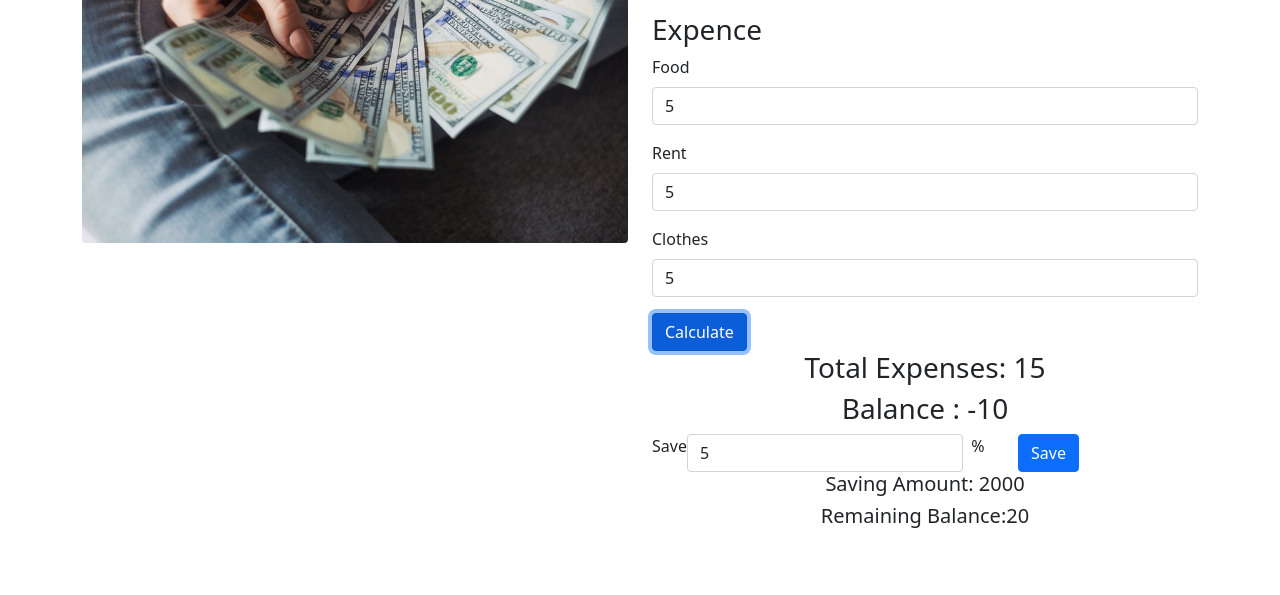
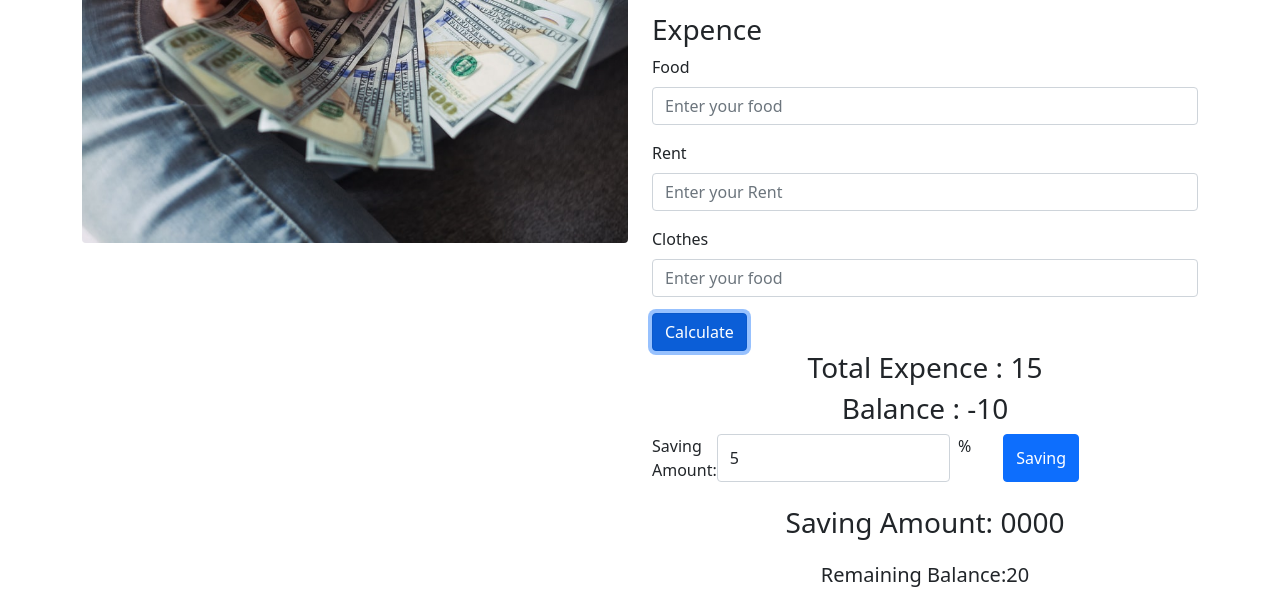
Before and after one commit to Sadnan-2019/Simple-Daily-Cost, a plain HTML site: page index.html in a window 1280 px wide. Both pictures are taken after typing "5", "5", "5", "5", "5" into the empty fields and a click on the button "Calculate". Shown: the part 225-820 px from the top of the page. Drawn offline with nearby package versions, Linux system fonts and the light colour scheme.

Commit message:
function calculation done

```diff
--- a/index.html
+++ b/index.html
@@ -66,23 +66,26 @@
 
             <button type="submit" class="btn btn-primary  text-center" id="calculte">Calculate</button>
 
-            <h3 class="text-center">Total Expenses:  <span id="total-expence">0000</span></h3>
+            <h3 class="text-center">Total Expence : <span id="total-expence">0000</span></h3>
             <h3 class="text-center">Balance : <span id="total-balance">0000</span></h3>
 
             <div class="row">
               <div class="col-lg-10 d-flex">
-                        <label for="" class=" ">Save</label>
+                        <label for="" class=" ">Saving Amount:</label>
                 <input
                   type="number"
                   class="form-control"
-                  placeholder="saving-amount"
+                  placeholder="Saving-amount"
+                  id="saving-amount"
                 />
                 <span class="  mx-2 "  style="height: 20px; width: 25px;">%</span>
-                <button type="submit" class="btn btn-primary mx-4">Save</button>
+                <button type="submit" class="btn btn-primary mx-4" id="after-saving">Saving</button>
 
 
               </div>
-              <h5 class="text-center">Saving Amount: 2000 </h5>
+              <!-- <h5 class="text-center my-4">Saving Amount: 2000 </h5> -->
+              <h3 class="text-center my-4" >Saving Amount: <span id="total-saving-amout">0000</span></h3>
+
                 <h5 class="text-center">Remaining Balance:20 </h5>
             </div>
           </div>
--- a/money.js
+++ b/money.js
@@ -1,34 +1,54 @@
 // console.log("check")
 
+function CalculteBalanceExpence() {
+  const Income = document.getElementById("income-amount");
+  const IncomeValue = parseInt(Income.value);
+  // console.log(IncomeValue);
+  const Food = document.getElementById("food-amount");
+  const FoodValue = parseInt(Food.value);
+  const Rent = document.getElementById("rent-amount");
+  const RentValue = parseInt(Rent.value);
+  const Cloth = document.getElementById("cloth-amount");
+  const ClothValue = parseInt(Cloth.value);
+  const TotalExpence = FoodValue + RentValue + ClothValue;
+  const TotalExpenceText = document.getElementById("total-expence");
+  TotalExpenceText.innerText = TotalExpence;
 
+  // console.log(TotalExpence)
 
+  const Balance = IncomeValue - TotalExpence;
+  const BalanceText = document.getElementById("total-balance");
+  BalanceText.innerText = Balance;
 
+  // console.log(Balance)
 
-document.getElementById('calculte').addEventListener('click',function(){
+  Income.value = "";
+  Food.value = "";
+  Rent.value = "";
+  Cloth.value = "";
 
-          const Income=document.getElementById('income-amount');
-          const IncomeValue = parseInt(Income.value) ;
-          // console.log(IncomeValue);
-          const Food=document.getElementById('food-amount')
-          const FoodValue=parseInt(Food.value) ;
-          const Rent =document.getElementById('rent-amount')
-          const RentValue = parseInt(Rent.value)   ;
-          const Cloth=document.getElementById('cloth-amount')
-          const ClothValue=parseInt(Cloth.value)  ;
-          const TotalExpence = FoodValue + RentValue + ClothValue;
-          const TotalExpenceText =document.getElementById('total-expence');
-          TotalExpenceText.innerText =TotalExpence;
+  // console.log('click working')
+}
 
+document.getElementById("calculte").addEventListener("click", function () {
+  CalculteBalanceExpence();
+});
 
-          // console.log(TotalExpence)
+document.getElementById("after-saving").addEventListener("click", function () {
+  // console.log("non saving");
 
-          const Balance = IncomeValue - TotalExpence;
-          const BalanceText =document.getElementById("total-balance");
-          BalanceText.innerText =Balance;
+  const IncomeSave = document.getElementById("income-amount");
 
-          // console.log(Balance)
+  const IncomeSaveValue = parseInt(IncomeSave.value);
+  // console.log(IncomeSaveValue);
+  const SavingAmount = document.getElementById("saving-amount");
+  const SavingAmountValue = parseInt(SavingAmount.value);
 
-          Income.value =""
+  const TotalSavings = (IncomeSaveValue * SavingAmountValue) / 100;
+  const TotalSavingsAmount = document.getElementById("total-saving-amout");
+  TotalSavingsAmount.innerText = TotalSavings;
+  SavingAmount.value="";
+  IncomeSave.value="";
 
-          // console.log('click working')
-})
+  // console.log(TotalSavings);
+});
```
